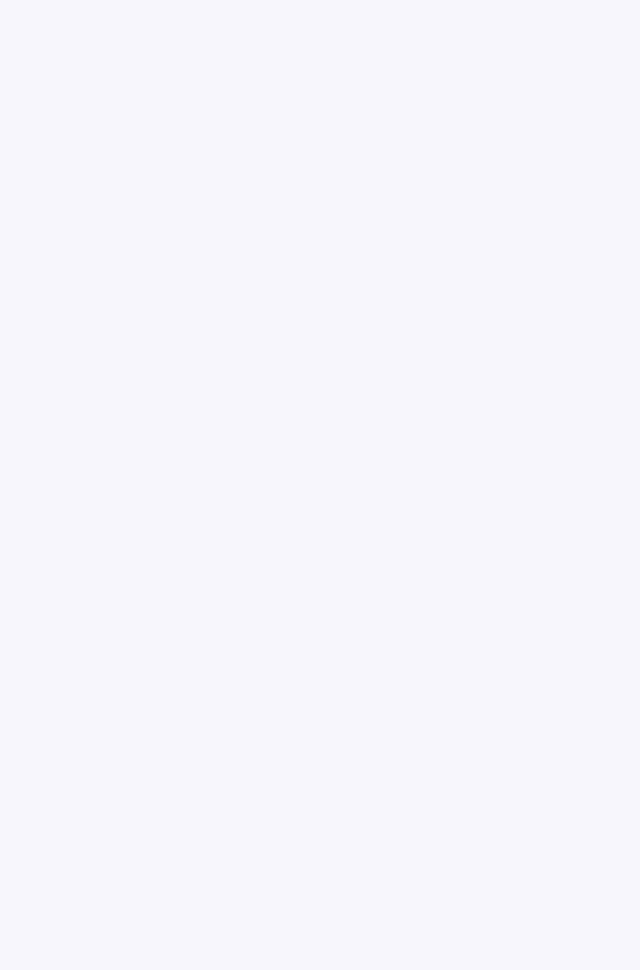
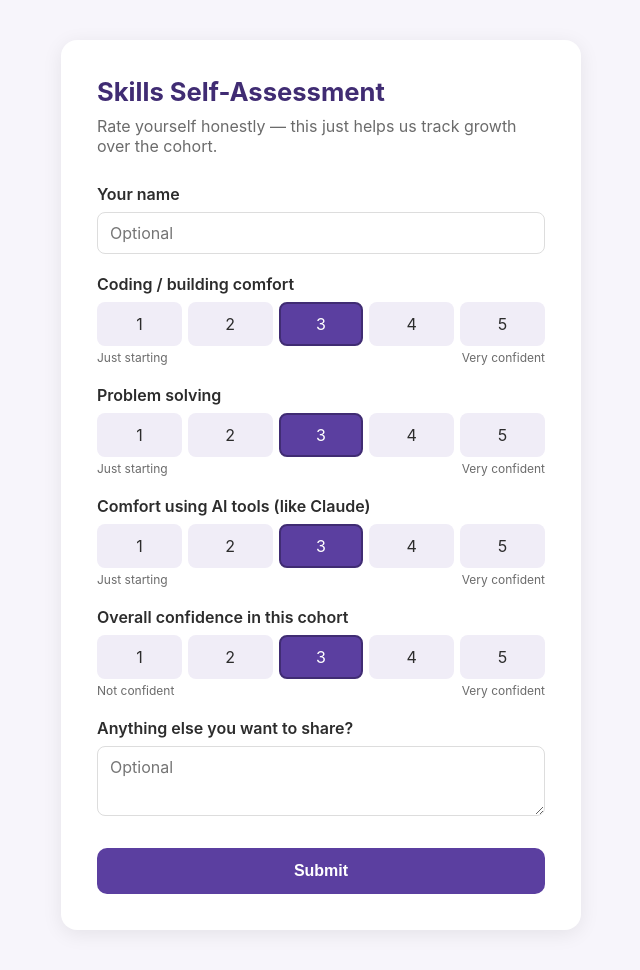
Before and after one commit to JJTC-web/JJTC-Client-Ease, a Flask app: page /skills in a window 1280 px wide. Before the commit the part shown is empty. Shown: the whole page, without its empty margins (319-959 px from the left). Before the commit the page ends 800 px from the top, so only its background shows below. Run offline with Flask 3, Linux system fonts and the light colour scheme.

Commit message:
Update skills.html

```diff
--- a/templates/skills.html
+++ b/templates/skills.html
@@ -1,146 +1,53 @@
-<!DOCTYPE html>
-<html lang="en">
-<head>
-<meta charset="UTF-8">
-<meta name="viewport" content="width=device-width, initial-scale=1.0">
-<title>{% block title %}Survey{% endblock %}</title>
-<style>
-  :root {
-    --primary: #5B3FA0;
-    --primary-dark: #402c73;
-    --accent: #F2A93B;
-    --bg: #F7F5FB;
-    --card: #FFFFFF;
-    --text: #2C2C2C;
-    --muted: #6b6b6b;
-  }
-  * { box-sizing: border-box; }
-  body {
-    margin: 0;
-    font-family: -apple-system, BlinkMacSystemFont, "Segoe UI", Roboto, Helvetica, Arial, sans-serif;
-    background: var(--bg);
-    color: var(--text);
-    display: flex;
-    justify-content: center;
-    padding: 40px 16px;
-  }
-  .card {
-    background: var(--card);
-    border-radius: 16px;
-    box-shadow: 0 4px 20px rgba(0,0,0,0.08);
-    padding: 36px;
-    max-width: 520px;
-    width: 100%;
-  }
-  h1 {
-    font-size: 1.6rem;
-    color: var(--primary-dark);
-    margin-top: 0;
-  }
-  p.subtitle {
-    color: var(--muted);
-    margin-top: -8px;
-    margin-bottom: 28px;
-  }
-  label {
-    display: block;
-    font-weight: 600;
-    margin-top: 20px;
-    margin-bottom: 8px;
-  }
-  input[type="text"], textarea {
-    width: 100%;
-    padding: 10px 12px;
-    border: 1px solid #ddd;
-    border-radius: 8px;
-    font-size: 1rem;
-    font-family: inherit;
-  }
-  textarea { resize: vertical; min-height: 70px; }
-  .scale {
-    display: flex;
-    gap: 6px;
-    flex-wrap: wrap;
-  }
-  .scale label {
-    margin: 0;
-    font-weight: 400;
-    flex: 1;
-    text-align: center;
-    background: #f0edf7;
-    border-radius: 8px;
-    padding: 10px 4px;
-    cursor: pointer;
-    border: 2px solid transparent;
-    transition: all 0.15s ease;
-    min-width: 40px;
-  }
-  .scale input[type="radio"] {
-    display: none;
-  }
-  .scale input[type="radio"]:checked + label,
-  .scale label:has(input:checked) {
-    background: var(--primary);
-    color: white;
-    border-color: var(--primary-dark);
-  }
-  .scale-caption {
-    display: flex;
-    justify-content: space-between;
-    font-size: 0.75rem;
-    color: var(--muted);
-    margin-top: 4px;
-  }
-  button {
-    margin-top: 28px;
-    width: 100%;
-    background: var(--primary);
-    color: white;
-    border: none;
-    padding: 14px;
-    border-radius: 10px;
-    font-size: 1rem;
-    font-weight: 600;
-    cursor: pointer;
-    transition: background 0.15s ease;
-  }
-  button:hover { background: var(--primary-dark); }
-  a { color: var(--primary); }
-  .nav {
-    max-width: 520px;
-    width: 100%;
-  }
-  ul.link-list {
-    list-style: none;
-    padding: 0;
-  }
-  ul.link-list li {
-    margin: 14px 0;
-  }
-  ul.link-list a {
-    display: block;
-    background: var(--primary);
-    color: white;
-    text-decoration: none;
-    padding: 16px;
-    border-radius: 10px;
-    text-align: center;
-    font-weight: 600;
-  }
-  ul.link-list a:hover { background: var(--primary-dark); }
-  table {
-    width: 100%;
-    border-collapse: collapse;
-    font-size: 0.85rem;
-  }
-  th, td {
-    text-align: left;
-    padding: 6px 8px;
-    border-bottom: 1px solid #eee;
-  }
-</style>
-</head>
-<body>
-{% block content %}{% endblock %}
-</body>
-</html>
+{% extends "base.html" %}
+{% block title %}Skills Self-Assessment{% endblock %}
+{% block content %}
+<div class="card">
+  <h1>Skills Self-Assessment</h1>
+  <p class="subtitle">Rate yourself honestly — this just helps us track growth over the cohort.</p>
+  <form method="POST">
+    <label for="name">Your name</label>
+    <input type="text" id="name" name="name" placeholder="Optional">
+
+    <label>Coding / building comfort</label>
+    <div class="scale">
+      {% for i in range(1,6) %}
+      <input type="radio" id="coding{{i}}" name="coding" value="{{i}}" {% if i==3 %}checked{% endif %}>
+      <label for="coding{{i}}">{{i}}</label>
+      {% endfor %}
+    </div>
+    <div class="scale-caption"><span>Just starting</span><span>Very confident</span></div>
+
+    <label>Problem solving</label>
+    <div class="scale">
+      {% for i in range(1,6) %}
+      <input type="radio" id="ps{{i}}" name="problem_solving" value="{{i}}" {% if i==3 %}checked{% endif %}>
+      <label for="ps{{i}}">{{i}}</label>
+      {% endfor %}
+    </div>
+    <div class="scale-caption"><span>Just starting</span><span>Very confident</span></div>
+
+    <label>Comfort using AI tools (like Claude)</label>
+    <div class="scale">
+      {% for i in range(1,6) %}
+      <input type="radio" id="ai{{i}}" name="ai_tools" value="{{i}}" {% if i==3 %}checked{% endif %}>
+      <label for="ai{{i}}">{{i}}</label>
+      {% endfor %}
+    </div>
+    <div class="scale-caption"><span>Just starting</span><span>Very confident</span></div>
+
+    <label>Overall confidence in this cohort</label>
+    <div class="scale">
+      {% for i in range(1,6) %}
+      <input type="radio" id="conf{{i}}" name="confidence" value="{{i}}" {% if i==3 %}checked{% endif %}>
+      <label for="conf{{i}}">{{i}}</label>
+      {% endfor %}
+    </div>
+    <div class="scale-caption"><span>Not confident</span><span>Very confident</span></div>
+
+    <label for="comments">Anything else you want to share?</label>
+    <textarea id="comments" name="comments" placeholder="Optional"></textarea>
+
+    <button type="submit">Submit</button>
+  </form>
+</div>
+{% endblock %}
```
